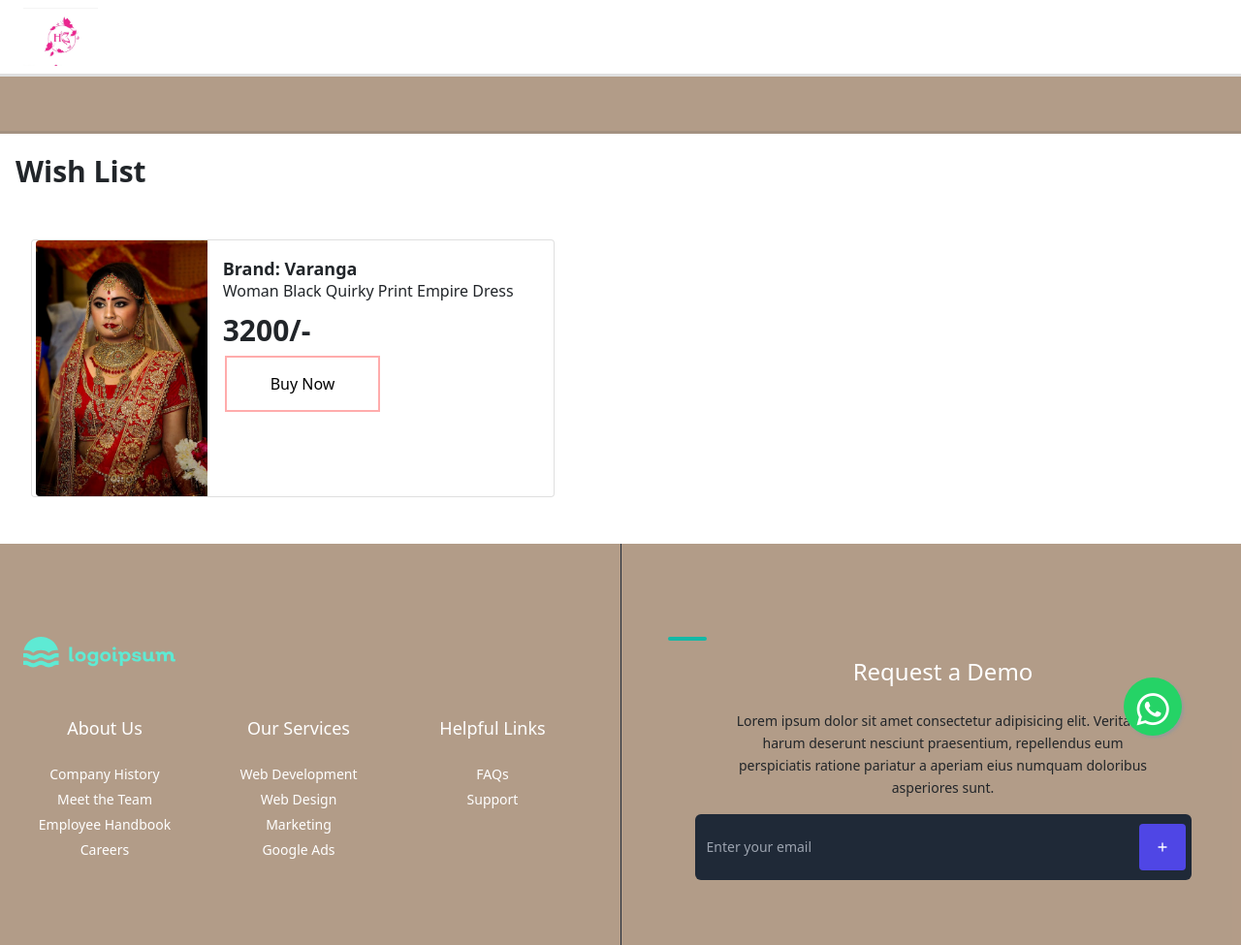
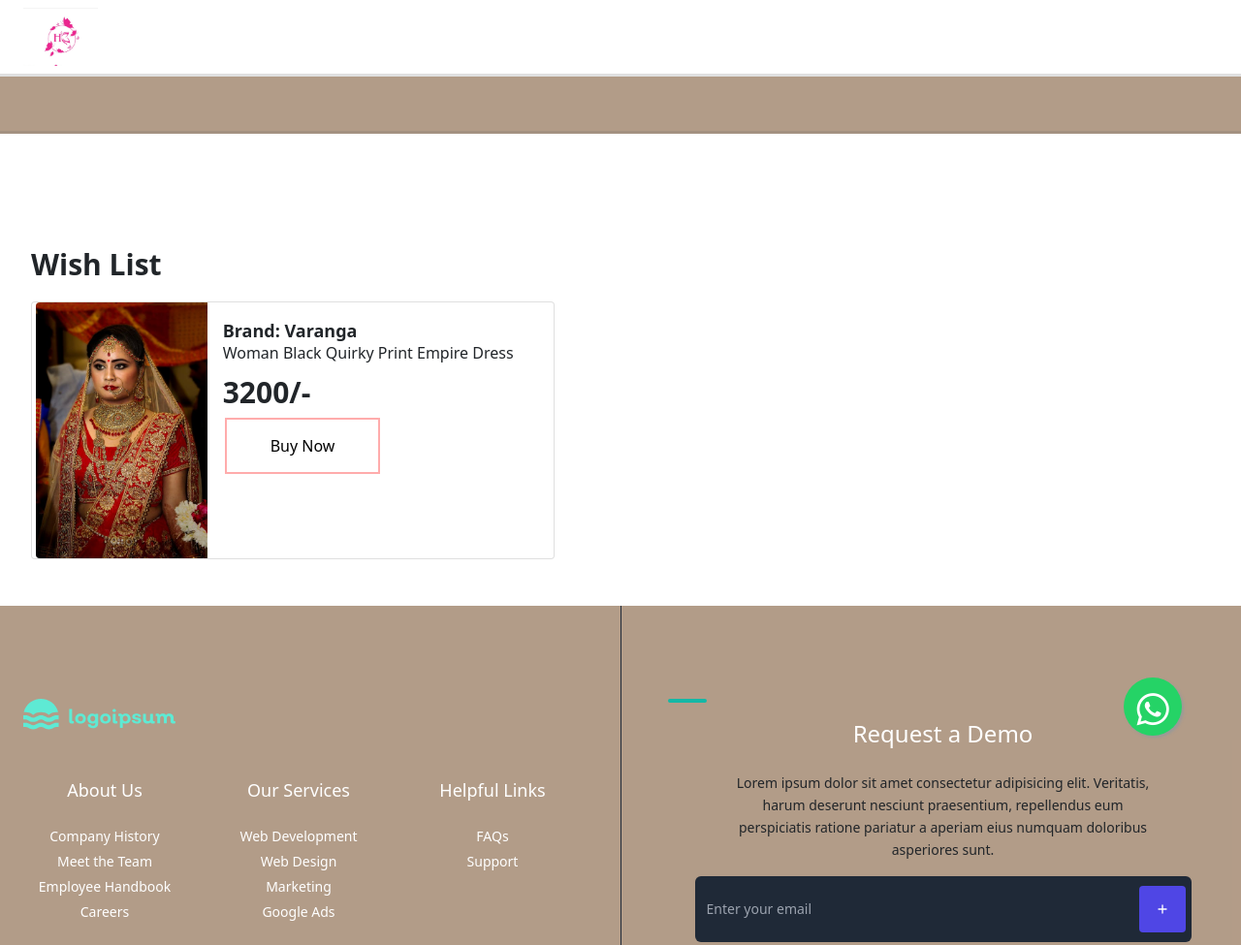
Before and after one commit to Abin-das/Habit_botique, a plain HTML site: page Habit Botique eco/wish_list.html in a window 1280 px wide. Shown: the top 975 px of the page at 97% size. Drawn offline with nearby package versions, Linux system fonts and the light colour scheme.

Commit message:
Update wish_list.html

```diff
--- a/Habit Botique eco/wish_list.html
+++ b/Habit Botique eco/wish_list.html
@@ -208,13 +208,12 @@
             </div>
         </nav>
     </div>
-    <section>
-        <div class="p-3 heeaadd">Wish List</div>
 
-    </section>
-    <section class="p-3 m-3">
+    <section class="p-3 m-3 pt-5 ">
+        <div class=" heeaadd pt-5 pb-3">Wish List</div>
         <div class="card mb-3" style="max-width: 540px;">
-            <div class="row g-0">
+            <div class="row g-0 ">
+
                 <div class="col-md-4">
                     <img src="1.jpeg" class="img-fluid rounded-start" alt="...">
                 </div>
```
